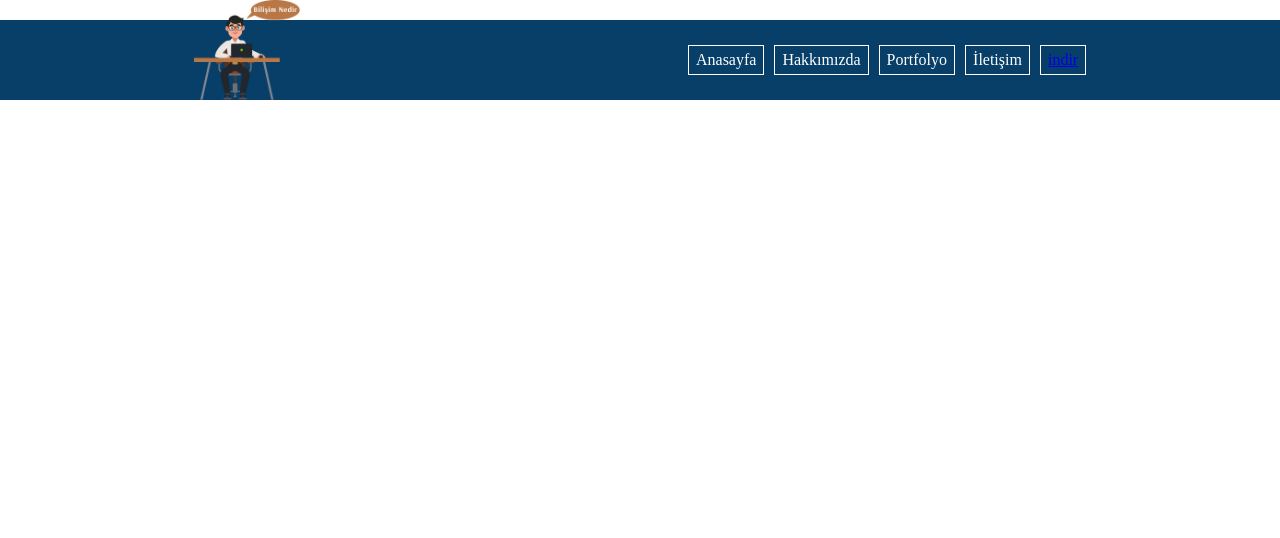
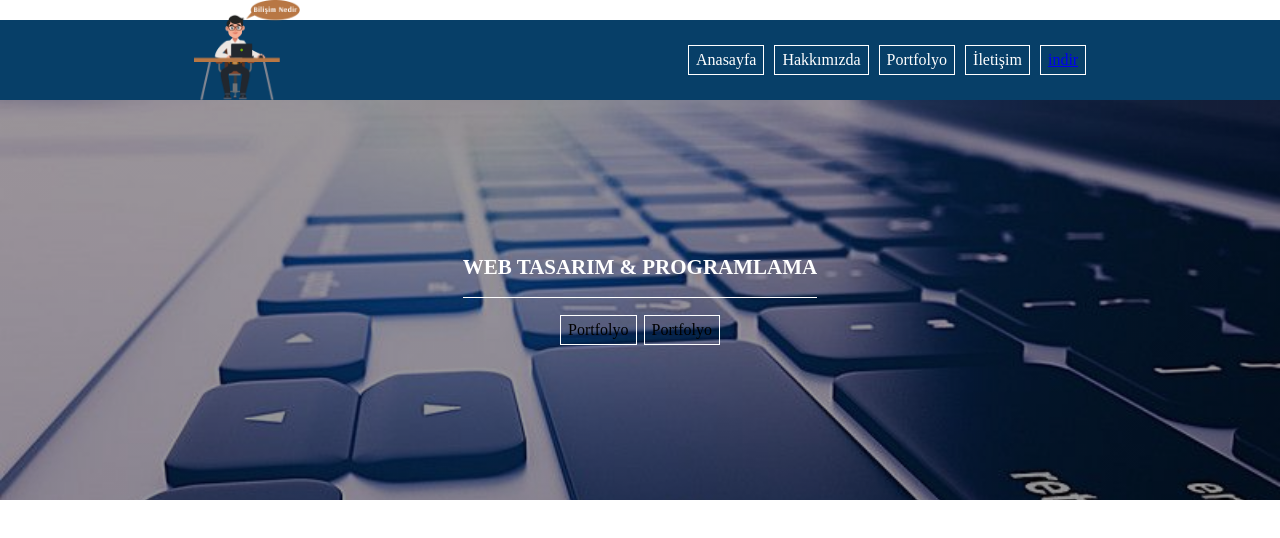
Before and after one commit to bistisparta/uyg1, a plain HTML site: page index.html in a window 1280 px wide. Drawn offline with Linux system fonts and the light colour scheme.

Commit message:
hero kısmı tamamlandı

```diff
--- a/header-stil.css
+++ b/header-stil.css
@@ -35,8 +35,14 @@ color:white;
 .link{
 border: 1px solid #fff;
 padding: 5px 7px;
+transition:0.3s;
 }
 
+.link:hover {
+background-color:#fff;
+color:#073f68;
+cursor:pointer;
+}
 
 .menu .link{
 
@@ -51,6 +57,32 @@ padding: 5px 7px;
 	justify-self:end;
 	gap:10px;
 }
-.footer .link{
+
+.hero{
+	display:flex;
+	flex-direction:column;
+	justify-content:center;
+	align-items:center;
+background:linear-gradient(rgba(0,0,0,0.4),rgba(0,0,0,0.4)),url(galeri.jpg);
+background-position:center;
+background-size:cover;
+width:100%;
+height:50vh;
+}
+
+.hero-menu{
+display:flex;
+gap:7px;
+flex-direction:row;
+
 
 }
+
+.hero-baslik{
+color:#fff;
+font-size:21px;
+font-weight:700;
+border-bottom :1px solid #fff;
+margin-bottom:17px;
+padding-bottom:17px;
+}
--- a/index.html
+++ b/index.html
@@ -10,9 +10,8 @@
 
 <div class="kapsayici" >
 	<div class="logo"  >
-    	<img src="logo.png" height="100" alt="Benim güzel Logomm" />
+    	<img src="logo.png" height="100" alt="Benim güzel" />
     </div>
-
     <div class="menu">
     	<div class="link">Anasayfa</div>
         <div class="link">Hakkımızda</div>
@@ -22,5 +21,13 @@
     </div>
 </div>
 
+<div class="hero">
+    <div class="hero-baslik">WEB TASARIM & PROGRAMLAMA</div>
+    <div class="hero-menu">
+     <div class="link">Portfolyo</div>
+     <div class="link">Portfolyo</div>
+    </div>
+</div>
+
 </body>
 </html>
```
Also changed, not shown: galeri.jpg (added).
